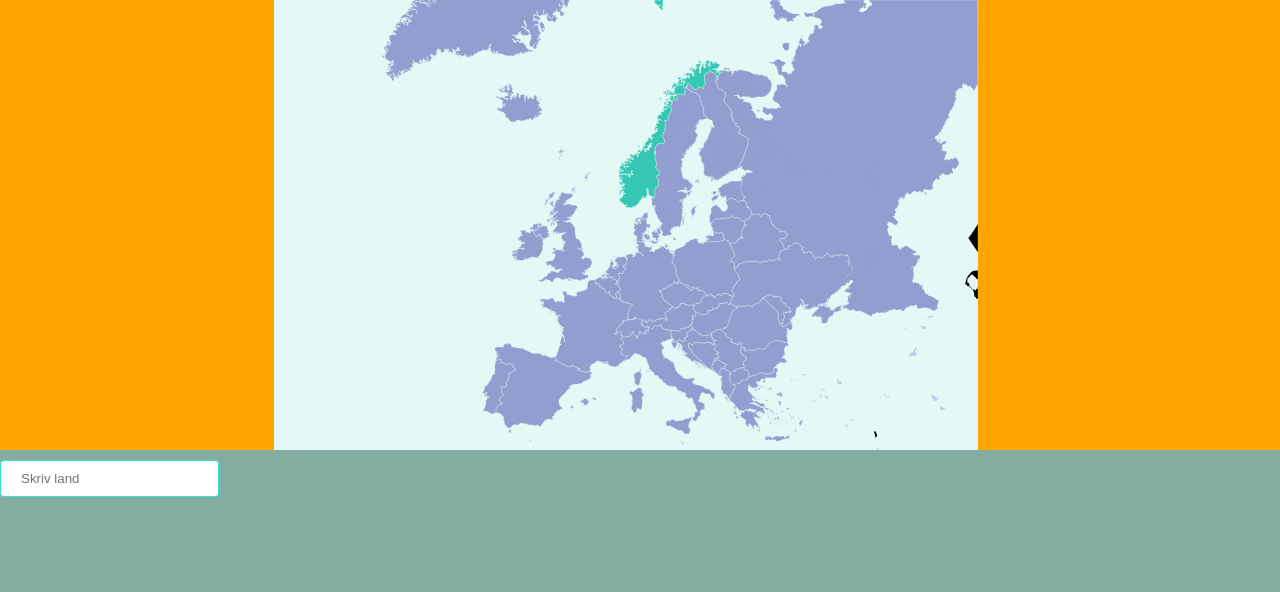
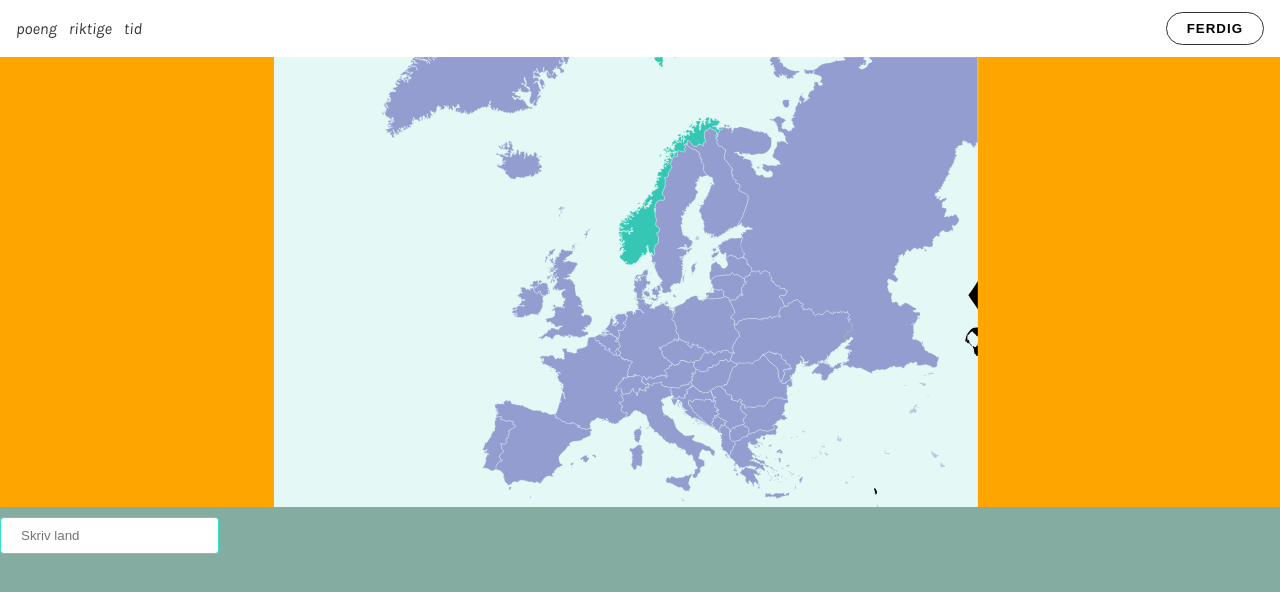
Before and after one commit to shady356/country-game, a Vue app: page /play in a window 1280 px wide. Shown: the top 592 px of the page. Built offline with nearby package versions, Linux system fonts and the light colour scheme.

Commit message:
feat: add header comp.

```diff
--- a/src/App.vue
+++ b/src/App.vue
@@ -19,4 +19,9 @@ body {
   color: #fff;
   font-family: 'Karla', sans-serif;
 }
+ul {
+  list-style: none;
+  margin: 0;
+  padding: 0;
+}
 </style>
--- /dev/null
+++ b/src/components/layout/Header.vue
@@ -0,0 +1,37 @@
+<template>
+  <header class="header">
+    <ul class="header__list">
+      <li class="header__list-item"><div>poeng</div></li>
+      <li class="header__list-item"><div>riktige</div></li>
+      <li class="header__list-item"><div>tid</div></li>
+    </ul>
+    <BaseButton class="header__button">
+      Ferdig
+    </BaseButton>
+  </header>
+</template>
+
+<script>
+import BaseButton from '@/components/base/BaseButton.vue'
+export default {
+  components: {
+    BaseButton
+  }
+}
+</script>
+
+<style lang="scss" scoped>
+.header {
+  background: #fff;
+  color: #333;
+  padding: var(--size-4) var(--size-5);
+  display: flex;
+  justify-content: space-between;
+  align-items: center;
+
+  &__list {
+    display: flex;
+    gap: var(--size-4);
+  }
+}
+</style>
--- a/src/views/Play.vue
+++ b/src/views/Play.vue
@@ -1,12 +1,17 @@
 <template>
-  <Game />
+  <div>
+    <Header />
+    <Game />
+  </div>
 </template>
 
 <script>
 import Game from '@/components/Game.vue'
+import Header from '@/components/layout/Header.vue'
 export default {
   components: {
-    Game
+    Game,
+    Header
   }
 }
 </script>
```
